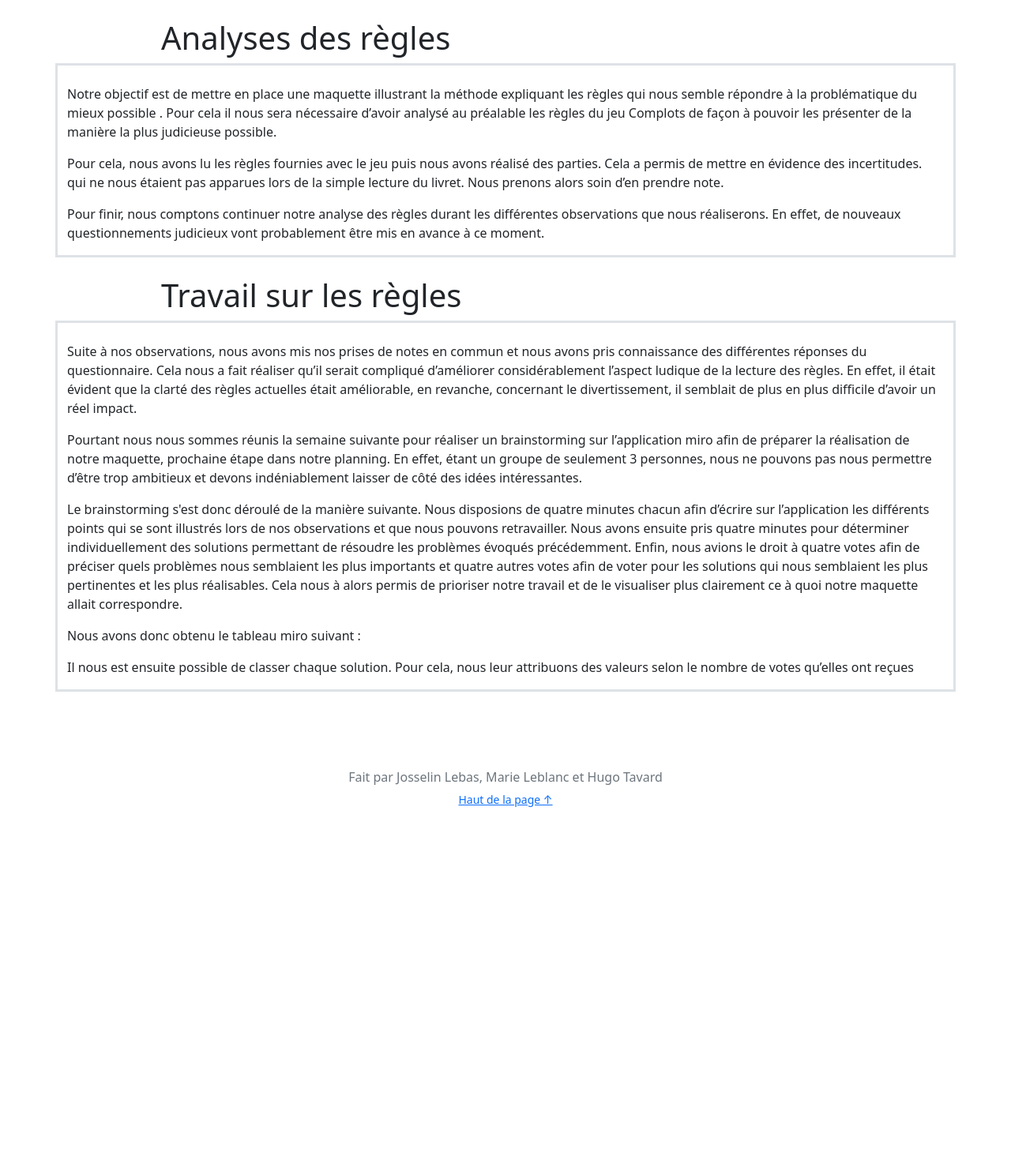
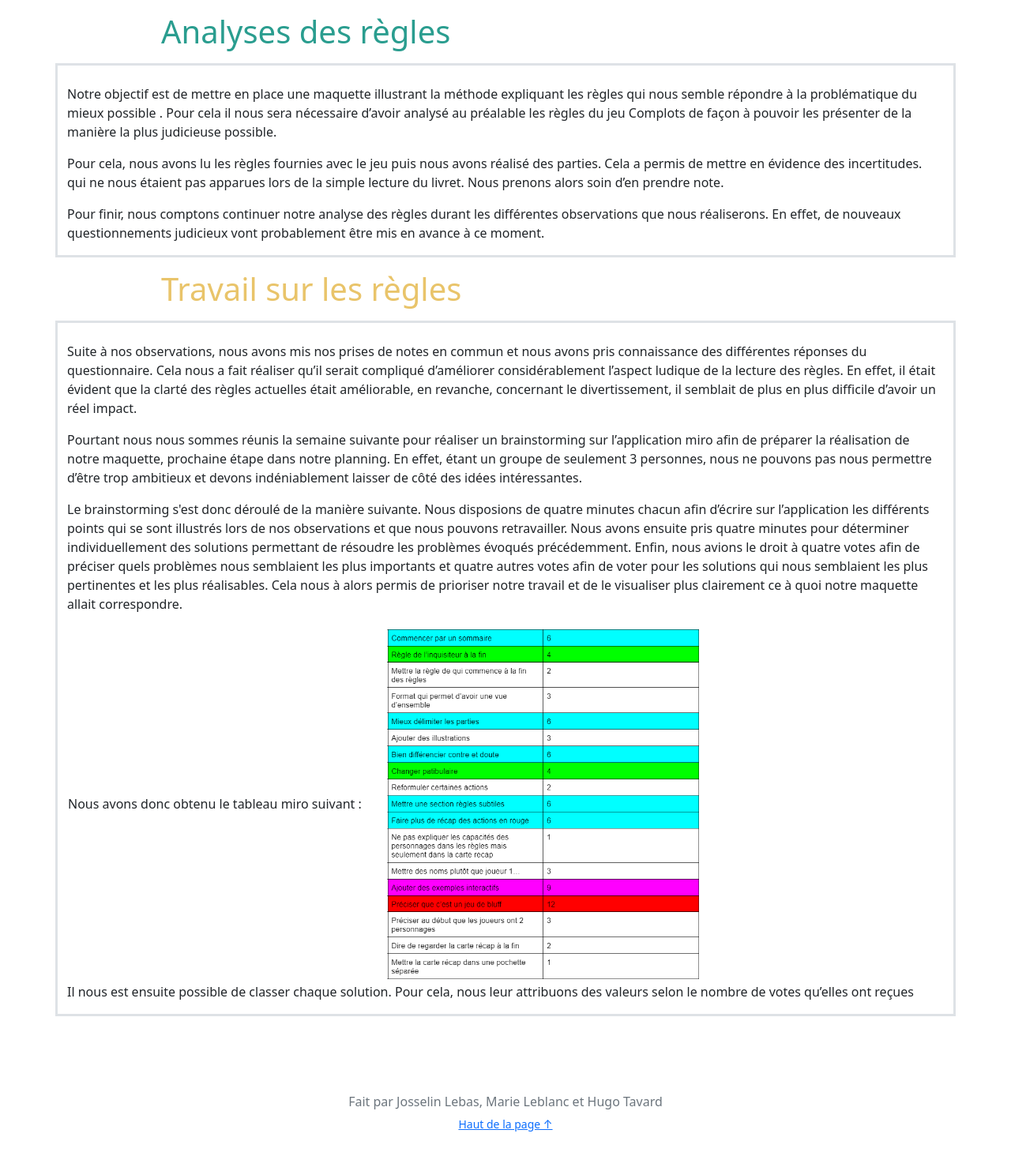
Before and after one commit to Croquignoles/Regles_Du_Jeu, a PHP site: page /travail_regles.php in a window 1280 px wide. Shown: the part 88-1571 px from the top of the page at 79% size. Before the commit the page ends 1110 px from the top, so only its background shows below. Run offline with PHP 8.4, Linux system fonts and the light colour scheme.

Commit message:
Mise en page

```diff
--- a/choix_jeu.php
+++ b/choix_jeu.php
@@ -3,9 +3,7 @@ include_once("includes/header.php");
 ?>
 <body>
     <div class="container" style="width: 70%">
-    <br/>
-    <h1> Choix du jeu à étudier</h1>
-    <br/>
+    <p><h1 style="color: #2a9d8f"> Choix du jeu à étudier</h1></p>
     <p>
     Afin de pouvoir nous appuyer sur un exemple concret, il nous a fallu choisir un jeu de base à étudier  et sur lequel baser notre maquette. Le choix du jeu a dû se dérouler vers le début de notre projet afin de pouvoir baser nos différents tests et observations sur ce dernier.
     </p>
--- a/etat_de_art.php
+++ b/etat_de_art.php
@@ -3,7 +3,7 @@
 ?>
 <body>
     <div class="container" style="width: 70%">
-    <h1> Recherche de l'existant </h1>
+    <p><h1 style="color: #2a9d8f"> Recherche de l'existant </h1></p>
     <p>
         Comme première mission pour ce projet, nous nous étions fixé de faire des recherches sur ce qui existait déjà concernant la clarté des règles de jeux mais surtout sur les travaux permettant un divertissement pour le joueur.
     </p>
--- a/travail_regles.php
+++ b/travail_regles.php
@@ -3,8 +3,7 @@ include_once("includes/header.php");
 ?>
 <body>
     <div class="container" style="width: 70%">
-    <br/>
-    <h1> Analyses des règles</h1>
+    <p><h1 style="color: #2a9d8f"> Analyses des règles</h1></p>
     </div>
     <div class = "container border border-3">
     <br/>
@@ -20,8 +19,7 @@ include_once("includes/header.php");
   <script src="https://cdn.jsdelivr.net/npm/bootstrap@5.1.3/dist/js/bootstrap.bundle.min.js" integrity="sha384-ka7Sk0Gln4gmtz2MlQnikT1wXgYsOg+OMhuP+IlRH9sENBO0LRn5q+8nbTov4+1p" crossorigin="anonymous"></script>
 </div>
 <div class="container" style="width: 70%">
-    <br/>
-    <h1> Travail sur les règles</h1>
+    <p><h1 style="color: #e9c46a"> Travail sur les règles</h1></p>
     </div>
     <div class = "container border border-3">
     <br/>
@@ -34,9 +32,14 @@ include_once("includes/header.php");
     <p>
         Le brainstorming s'est donc déroulé de la manière suivante. Nous disposions de quatre minutes chacun afin d’écrire sur l’application les différents points qui se sont illustrés lors de nos observations et que nous pouvons retravailler. Nous avons ensuite pris quatre minutes pour déterminer individuellement des solutions permettant de résoudre les problèmes évoqués précédemment. Enfin, nous avions le droit à quatre votes afin de préciser quels problèmes nous semblaient les plus importants et quatre autres votes afin de voter pour les solutions qui nous semblaient les plus pertinentes et les plus réalisables. Cela nous à alors permis de prioriser notre travail et de le visualiser plus clairement ce à quoi notre maquette allait correspondre.
     </p>
-    <p>
-    Nous avons donc obtenu le tableau miro suivant :
-    </p>
+    <table>
+        <td width="50%">
+            Nous avons donc obtenu le tableau miro suivant :
+        </td>
+        <td>
+            <img src="images/tableau_miro.png" width=400>
+        </td>
+    </table>
     <p>
     Il nous est ensuite possible de classer chaque solution. Pour cela, nous leur attribuons des valeurs selon le nombre de votes qu’elles ont reçues
     </p>
```
Also changed, not shown: images/tableau_miro.png (added).
